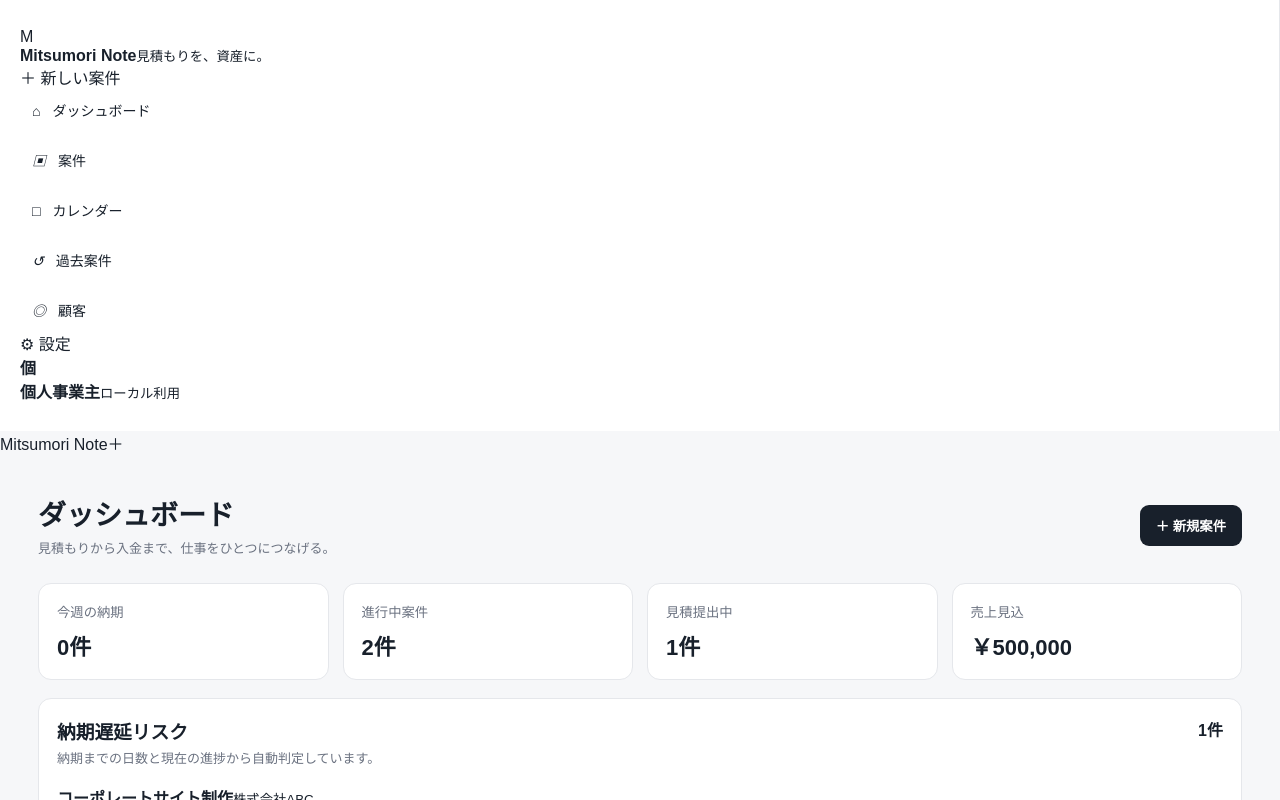
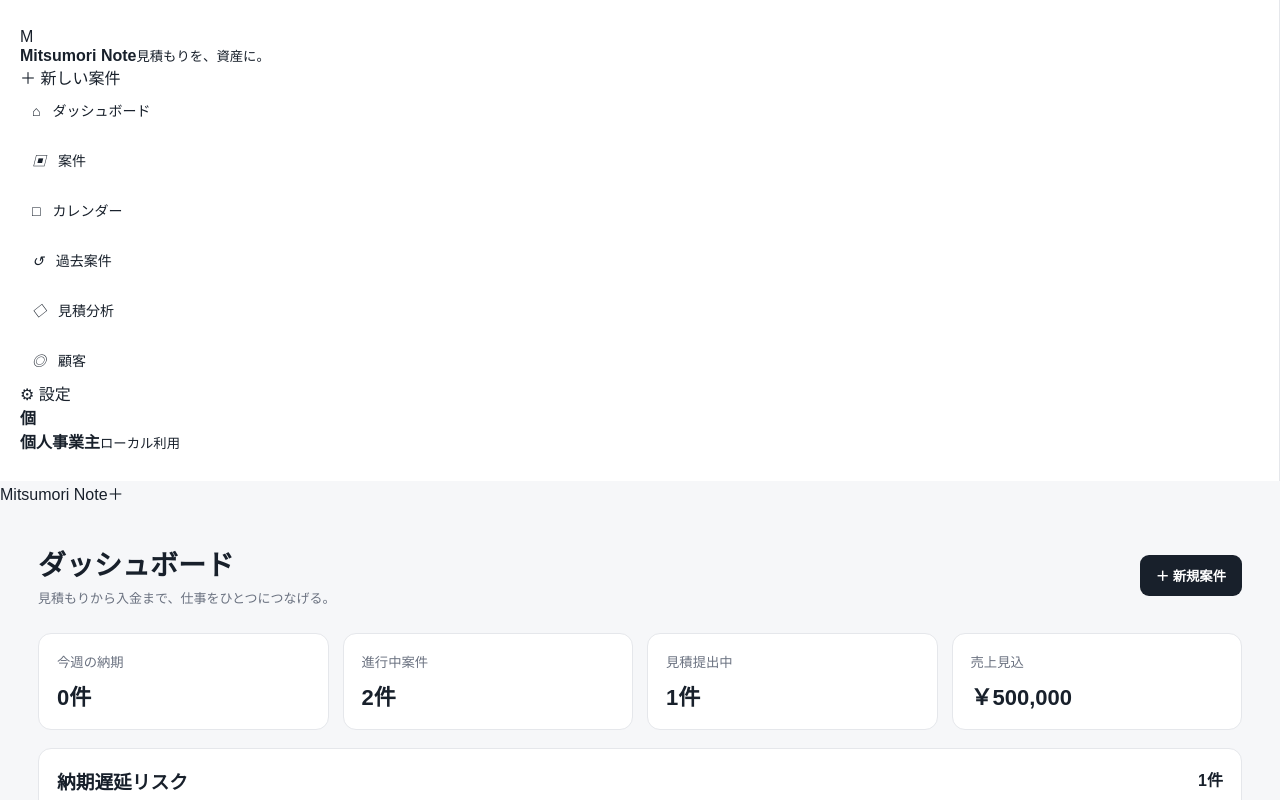
Before and after one commit to karukimori-wq/Mitsumori-Note, a Next.js app: page / in a window 1280 px wide. Shown: the top 800 px of the page. Built offline with nearby package versions, Linux system fonts and the light colour scheme.

Commit message:
Add estimate analytics to main navigation

```diff
--- a/src/app/components/AppShell.tsx
+++ b/src/app/components/AppShell.tsx
@@ -1,4 +1,4 @@
 "use client";
 import{usePathname}from"next/navigation";
-const items=[{href:"/",label:"ダッシュボード",icon:"⌂"},{href:"/projects",label:"案件",icon:"▣"},{href:"/calendar",label:"カレンダー",icon:"□"},{href:"/archive",label:"過去案件",icon:"↺"},{href:"/customers",label:"顧客",icon:"◎"}];
+const items=[{href:"/",label:"ダッシュボード",icon:"⌂"},{href:"/projects",label:"案件",icon:"▣"},{href:"/calendar",label:"カレンダー",icon:"□"},{href:"/archive",label:"過去案件",icon:"↺"},{href:"/analytics",label:"見積分析",icon:"◇"},{href:"/customers",label:"顧客",icon:"◎"}];
 export default function AppShell({children}:{children:React.ReactNode}){const path=usePathname();return <div className="appShell"><aside className="appSidebar"><a href="/" className="brand"><span>M</span><div><strong>Mitsumori Note</strong><small>見積もりを、資産に。</small></div></a><a href="/projects/new" className="newProjectButton">＋ 新しい案件</a><nav className="mainNav">{items.map(x=><a href={x.href} key={x.href} className={(x.href==="/"?path===x.href:path.startsWith(x.href))?"navActive":""}><i>{x.icon}</i><span>{x.label}</span></a>)}</nav><div className="sidebarBottom"><a href="/settings">⚙ <span>設定</span></a><div className="userMini"><b>個</b><div><strong>個人事業主</strong><small>ローカル利用</small></div></div></div></aside><div className="mobileTop"><a href="/" className="mobileBrand">Mitsumori Note</a><a href="/projects/new">＋</a></div><main className="appMain">{children}</main><nav className="mobileNav">{items.slice(0,4).map(x=><a href={x.href} key={x.href} className={(x.href==="/"?path===x.href:path.startsWith(x.href))?"navActive":""}><i>{x.icon}</i><span>{x.label}</span></a>)}</nav></div>}
```
